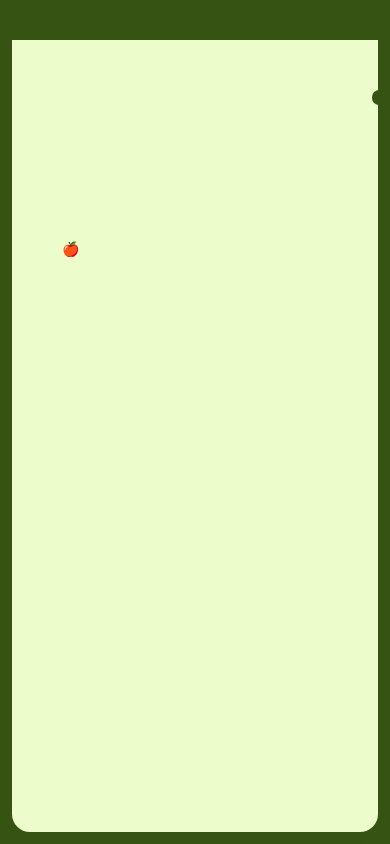
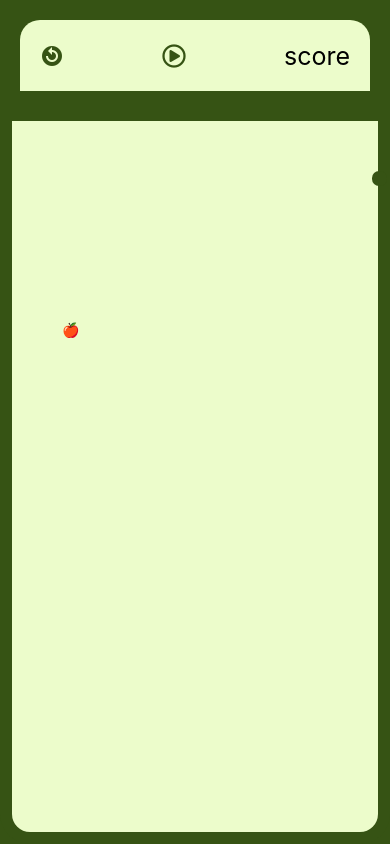
Before and after one commit to galipShen/snake-game, a React Native app: screen / in a window 390 px wide. Built offline with nearby package versions, Linux system fonts and the light colour scheme.

Commit message:
header UI created

```diff
--- a/src/components/Game.tsx
+++ b/src/components/Game.tsx
@@ -8,6 +8,7 @@ import { checkGameOver } from "../utils/checkGameOver";
 import { checkEatsFruit } from "../utils/checkEatsFruit";
 import Fruit from "./Fruit";
 import { randomFruitPosition } from "../utils/randomFruitPosition";
+import Header from "./Header";
 
 export default function Game(): JSX.Element {
 
@@ -33,7 +34,7 @@ export default function Game(): JSX.Element {
             }, MOVE_INTERVAL)
             return () => clearInterval(intervalId)   /// buraya bak çlışma mantığına
         }
-    }, [isGameOver, isPaused, snake])  // neden snake objesini alıyoruz, fonksiyondaki diğer tüm objeler ondan türetildiği için mi , başlangıç durumunu barındırdığı için mi
+    }, [isGameOver, isPaused, snake])
 
     const moveSnake = () => {
         const snakeHead = snake[0];  // buradaki 0 ilk arr mi , yada her iki x ve y ye 0 vermek mi , hayır ama sor
@@ -97,8 +98,12 @@ export default function Game(): JSX.Element {
     return (
         <PanGestureHandler onGestureEvent={handleGesture} >
             <SafeAreaView style={styles.container} >
-                {/* <StatusBar barStyle={"dark-content"} backgroundColor={"transparent"} /> */}
+                <StatusBar barStyle={"dark-content"} backgroundColor={"transparent"} />
+                <Header>
+
+                </Header>
                 <View style={styles.boundaries}>
+
                     <Snake snake={snake} />
                     <Fruit x={food.x} y={food.y} />
                 </View>
@@ -119,6 +124,6 @@ const styles = StyleSheet.create({
         backgroundColor: Colors.background,
         borderBottomLeftRadius: 30,
         borderBottomRightRadius: 30,
-        borderTopWidth: 40,
+        borderTopWidth: 10,
     }
 });
--- /dev/null
+++ b/src/components/Header.tsx
@@ -0,0 +1,54 @@
+import { StyleSheet, Text, TouchableOpacity, View } from "react-native"
+import React from 'react'
+import { MaterialIcons } from '@expo/vector-icons';
+import { FontAwesome5 } from '@expo/vector-icons';
+import { Colors } from "../styles/colors";
+
+
+interface HeaderProps {
+
+}
+
+export default function Header({ }: HeaderProps): JSX.Element {
+    return (
+        <View style={styles.container} >
+            <TouchableOpacity>
+                <MaterialIcons name="replay-circle-filled" size={24} color={Colors.primary} />
+            </TouchableOpacity>
+            <TouchableOpacity>
+                <FontAwesome5
+                    name="play-circle"
+                    //play-circle
+                    //yukarısi bool ile isPaused state i ile deişecek
+
+                    size={24} color={Colors.primary} />
+
+
+            </TouchableOpacity>
+            {/* score prop olarak game içinden geelcek */}
+            <Text style={styles.scoreText} >score</Text>
+
+        </View>
+    )
+}
+
+const styles = StyleSheet.create({
+    container: {
+        flex: 0.1,
+        flexDirection: "row",
+        backgroundColor: Colors.background,
+        justifyContent: "space-between",
+        borderBottomWidth: 20,
+        borderBottomColor: Colors.primary,
+        borderTopLeftRadius: 20,
+        borderTopRightRadius: 20,
+        marginHorizontal: 20,
+        alignItems: "center",
+        marginTop: 20,
+        paddingHorizontal: 20
+    },
+    scoreText: {
+        fontSize: 25
+    }
+
+})
```
